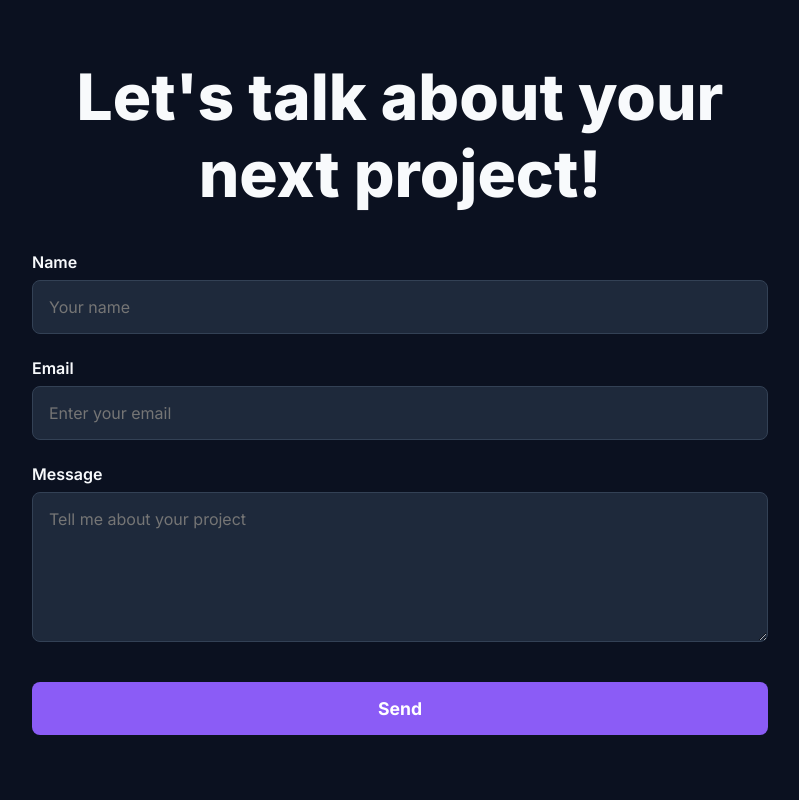
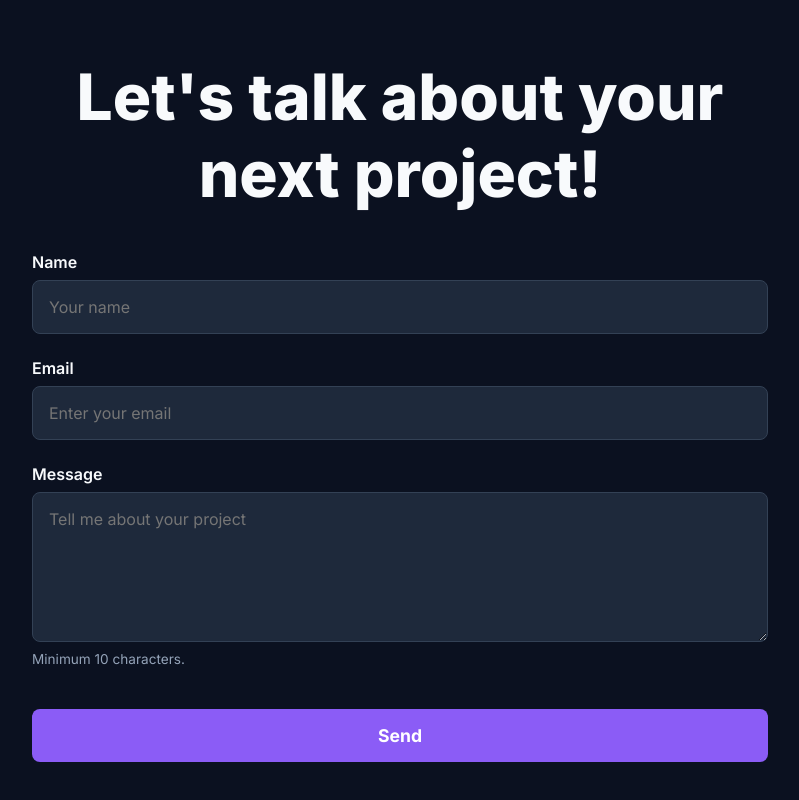
Before and after one commit to miguelbonilla1/Miguel_Bonilla_Portafolio, a Next.js app: page / in a window 1280 px wide. Shown: the part 2588-3388 px from the top of the page, without its empty margins (240-1039 px from the left). Built offline with nearby package versions, Linux system fonts and the light colour scheme.

Commit message:
fix: clarify contact message requirements

```diff
--- a/src/components/ContactForm.tsx
+++ b/src/components/ContactForm.tsx
@@ -71,6 +71,12 @@ const TextArea = styled.textarea`
     border-color: var(--primary);
     box-shadow: 0 0 0 3px rgba(139, 92, 246, 0.2);
   }
+`;
+
+const FieldHint = styled.p`
+  color: #94a3b8;
+  font-size: 0.85rem;
+  line-height: 1.4;
 `;
 
 const SubmitButton = styled.button`
@@ -159,7 +165,16 @@ export default function ContactForm() {
 
         <InputGroup>
           <Label htmlFor="message">{t.contact.message}</Label>
-          <TextArea id="message" name="message" placeholder={t.contact.messagePlaceholder} required />
+          <TextArea
+            id="message"
+            name="message"
+            placeholder={t.contact.messagePlaceholder}
+            minLength={10}
+            maxLength={5000}
+            aria-describedby="message-hint"
+            required
+          />
+          <FieldHint id="message-hint">{t.contact.messageHint}</FieldHint>
         </InputGroup>
 
         <SubmitButton type="submit" disabled={status === 'sending'}>
--- a/src/lib/i18n.tsx
+++ b/src/lib/i18n.tsx
@@ -40,7 +40,7 @@ export const translations = {
       mobileAi: 'Artificial Intelligence',
       tools: 'Tools & Infrastructure',
     },
-    contact: { title: "Let's talk about your next project!", name: 'Name', namePlaceholder: 'Your name', email: 'Email', emailPlaceholder: 'Enter your email', message: 'Message', messagePlaceholder: 'Tell me about your project', send: 'Send', sending: 'Sending…', success: 'Your message was sent successfully.', error: 'The message could not be sent. Please try again.' },
+    contact: { title: "Let's talk about your next project!", name: 'Name', namePlaceholder: 'Your name', email: 'Email', emailPlaceholder: 'Enter your email', message: 'Message', messagePlaceholder: 'Tell me about your project', messageHint: 'Minimum 10 characters.', send: 'Send', sending: 'Sending…', success: 'Your message was sent successfully.', error: 'The message could not be sent. Please try again.' },
     footer: { designed: 'Designed and built by', built: 'Built with', and: 'and' },
   },
   es: {
@@ -72,7 +72,7 @@ export const translations = {
       mobileAi: 'Inteligencia Artificial',
       tools: 'Herramientas e Infraestructura',
     },
-    contact: { title: '¡Hablemos de tu próximo proyecto!', name: 'Nombre', namePlaceholder: 'Tu nombre', email: 'Correo', emailPlaceholder: 'Ingresa tu correo', message: 'Mensaje', messagePlaceholder: 'Cuéntame sobre tu proyecto', send: 'Enviar', sending: 'Enviando…', success: 'Tu mensaje fue enviado correctamente.', error: 'No se pudo enviar el mensaje. Inténtalo nuevamente.' },
+    contact: { title: '¡Hablemos de tu próximo proyecto!', name: 'Nombre', namePlaceholder: 'Tu nombre', email: 'Correo', emailPlaceholder: 'Ingresa tu correo', message: 'Mensaje', messagePlaceholder: 'Cuéntame sobre tu proyecto', messageHint: 'Mínimo 10 caracteres.', send: 'Enviar', sending: 'Enviando…', success: 'Tu mensaje fue enviado correctamente.', error: 'No se pudo enviar el mensaje. Inténtalo nuevamente.' },
     footer: { designed: 'Diseñado y desarrollado por', built: 'Construido con', and: 'y' },
   },
   pt: {
@@ -104,7 +104,7 @@ export const translations = {
       mobileAi: 'Inteligência Artificial',
       tools: 'Ferramentas e Infraestrutura',
     },
-    contact: { title: 'Vamos conversar sobre seu próximo projeto!', name: 'Nome', namePlaceholder: 'Seu nome', email: 'E-mail', emailPlaceholder: 'Digite seu e-mail', message: 'Mensagem', messagePlaceholder: 'Conte-me sobre seu projeto', send: 'Enviar', sending: 'Enviando…', success: 'Sua mensagem foi enviada com sucesso.', error: 'Não foi possível enviar a mensagem. Tente novamente.' },
+    contact: { title: 'Vamos conversar sobre seu próximo projeto!', name: 'Nome', namePlaceholder: 'Seu nome', email: 'E-mail', emailPlaceholder: 'Digite seu e-mail', message: 'Mensagem', messagePlaceholder: 'Conte-me sobre seu projeto', messageHint: 'Mínimo de 10 caracteres.', send: 'Enviar', sending: 'Enviando…', success: 'Sua mensagem foi enviada com sucesso.', error: 'Não foi possível enviar a mensagem. Tente novamente.' },
     footer: { designed: 'Projetado e desenvolvido por', built: 'Criado com', and: 'e' },
   },
 } as const;
```
